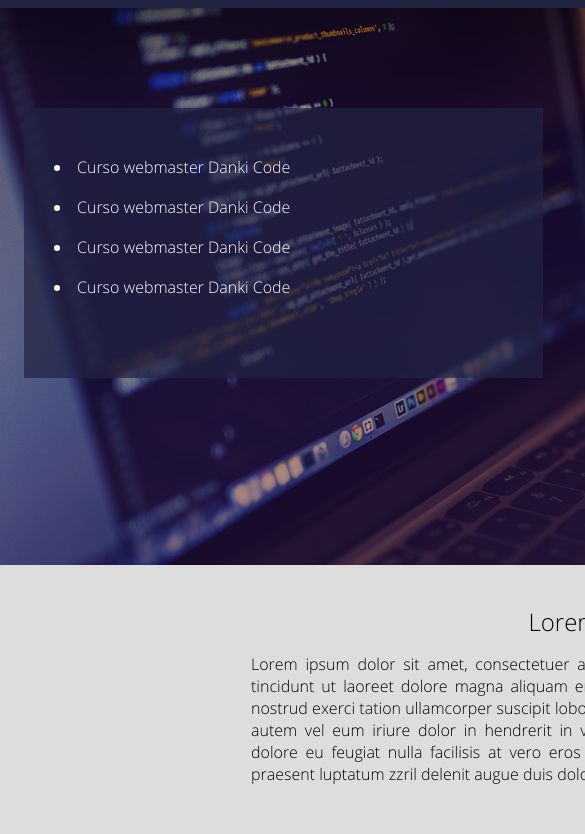
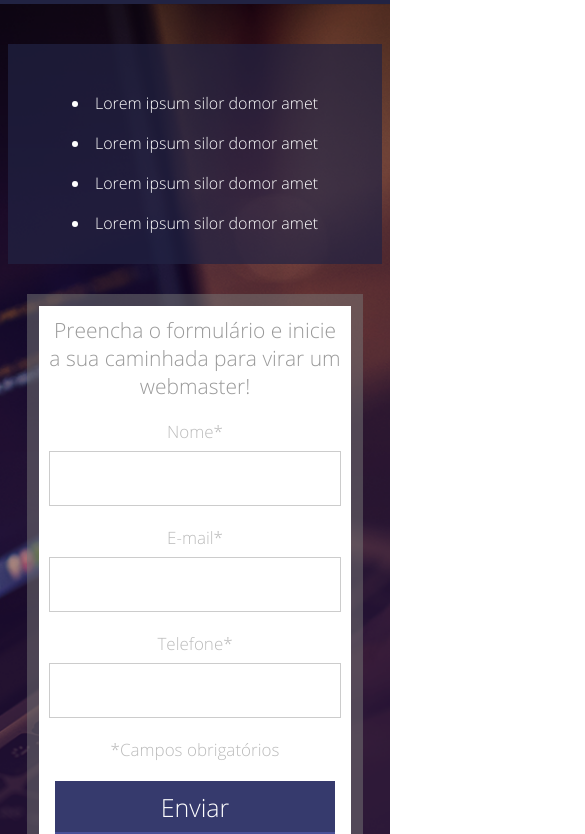
Before and after one commit to Tiagox42/CursoFrontEnd-LandingPage-1, a plain HTML site: page index.html in a window 390 px wide. Shown: the part 52-886 px from the top of the page, 585 px wide, since content can reach past the window. Drawn offline with Linux system fonts and the light colour scheme.

Commit message:
Aplicando Responsivo
Parte final

```diff
--- a/css/style.css
+++ b/css/style.css
@@ -1,210 +1,290 @@
-* {
+*{
 	margin: 0;
 	padding: 0;
 	box-sizing: border-box;
 	font-family: "Open Sans";
 }
 
-.center {
-  width: 1200px;
-  margin: 0 auto;
-  padding: 0 2%;
-}
-
-html,
-body {
+html,body{
 	height: 100%;
 }
 
-@font-face {
-  src: url(../fonts/OpenSans-Light.ttf);
+@font-face{
+	src:url('../fonts/OpenSans-Light.ttf');
 	font-family: "Open Sans";
 }
 
-.clear {
+.clear{
 	clear: both;
 }
 
-.header {
-  min-width: 1200px;
+.center{
+	max-width: 1280px;
 	width: 100%;
+	margin: 0 auto;
+}
+
+.header{
+	width: 100%;
+	padding:0 2%;
 	height: 60px;
 	background-color: #212343;
 }
 
-.header img {
+.header img{
 	margin: 15px;
 }
 
-.container-banner {
+.container-banner{
 	width: 100%;
-  min-width: 1200px;
+	padding:0 2%;
 	height: 557px;
-  background-image: url("../images/header_bg.png");
+	background-image:url('../images/header_bg.png');
 	background-size: cover;
 	background-position: center;
 }
 
-.container-banner > .center {
+.container-banner > .center{
 	height: 100%;
 }
 
-.form {
-  padding: 10px;
+.form{
+	padding:10px;
 	width: 400px;
 	height: calc(100% + 30px);
 	float: right;
 	position: relative;
-  top: -15px;
-  border: 8px solid rgba(120, 120, 120, 0.7);
+	top:-15px;
+	border-width: 12px;
+	border-color: rgba(120,120,120,0.5);
 	border-style: solid;
 	background-color: white;
-  background-clip: padding-box;
+	background-clip:padding-box;
+	/*background-origin tem o mesmo conceito porém serve para imagens.*/
 }
 
-.form h2 {
+.form h2{
 	font-weight: normal;
 	color: #999999;
 	font-size: 21px;
 }
 
-.input-container {
-  margin-top: 20px;
+.input-container{
+	margin-top:20px;
 }
 
-.input-container span {
+.input-container span{
 	display: inline-block;
 	width: 100%;
-  color: #bbbbbb;
+	color: #BBBBBB;
 	font-size: 17px;
 }
 
-.form p {
-  margin: 20px 0;
+.form p{
 	display: inline-block;
 	width: 100%;
-  color: #bbbbbb;
+	color: #BBBBBB;
 	font-size: 17px;
+	margin:20px 0;
 }
 
-.input-container input[type="text"] {
-  margin-top: 8px;
+.input-container input[type=text]{
+	margin-top:8px;
 	width: 344px;
 	height: 55px;
-  border: 1px solid #ccc;
+	border:1px solid #ccc;
 }
 
-.form .input-submit-container {
+.form .input-submit-container{
 	text-align: center;
 }
 
-.form input[type="submit"] {
-  width: 290px;
-  height: 56px;
-  background-color: #363a6d;
+.form input[type=submit]{
 	color: white;
 	font-size: 25px;
+	width: 280px;
+	height: 56px;
 	display: inline-block;
-  border-bottom: 5px solid #4a5097;
-  border-top: 0;
+	background-color: #363A6D;
+	border-top:0;
 	border-right: 0;
 	border-left: 0;
 	cursor: pointer;
+	border-bottom: 5px solid #4A5097;
 }
 
-.form input[type="submit"]:hover {
+.form input[type=submit]:hover{
 	background-color: #323665;
 }
 
-.container-list {
-  padding: 30px;
-  margin-top: 100px;
+.container-list{
+	padding:30px;
+	margin-top:100px;
 	float: left;
 	width: 519px;
 	height: 270px;
-  background-color: rgba(33, 35, 67, 0.7);
+	background-color: rgba(33,35,67,0.7);
 }
 
-.container-list ul {
+.container-list ul{
 	list-style-position: inside;
 }
 
-.container-list ul li {
-  margin-top: 18px;
+.container-list ul li{
+	margin-top:18px;
 	color: white;
 }
 
-.container-2 {
-  min-width: 1200px;
-  padding: 40px 0;
-  background-color: rgb(221, 221, 221);
+
+.container-2{
+	padding:40px 2%;
+	background-color: #ddd;
 	text-align: center;
 }
 
-.container-2 h2 {
+
+.container-2 h2{
 	font-weight: normal;
 }
 
-.container-2 p {
-  width: 698px;
-  margin: 15px 0;
+.container-2 p{
+	width: 100%;
+	max-width: 768px;
+	margin:15px 0;
 	display: inline-block;
 	text-align: justify;
 }
 
-.arrow {
+.arrow{
 	position: relative;
-  top: 60px;
-  left: 50%;
+	top:60px;
+	left:50%;
 	margin-left: -20px;
 	width: 40px;
 	height: 40px;
-  background-image: url("../images/arrow.png");
+	background-image: url('../images/arrow.png');
 	background-size: 100% 100%;
 }
 
-.section-1 {
-  min-width: 1200px;
-  padding: 90px 0;
+.section-1{
+	padding:90px 2%;
 }
 
-.section-1 h2 {
+.section-1 h2{
 	text-align: center;
 	color: #462663;
 	font-weight: normal;
 }
 
-.container-section {
+.container-section{
+	margin-top:40px;
 	text-align: center;
 }
 
-.container-single {
+.container-single{
 	float: left;
 	width: 33.3333%;
-  padding: 30px;
+	padding:30px;
 }
 
-.container-single:last-child {
-  margin-right: 0;
+
+.container-single p{
+	display: inline-block;
+	text-align: justify;
+	padding:10px;
 }
 
-.container-single p {
-  display: inline-block;
-  text-align: justify;
-  padding: 10px 25px;
+.container-single img{
+	width:70px;
 }
 
-.container-single img {
-  width: 70px;
-}
-
-.footer {
-  border-top: 2px solid #888888;
-  padding: 20px 0;
+.footer{
+	/*clear:both;*/
+	border-top:2px solid #888888;
+	padding:20px 0;
 	text-align: center;
 	color: #888;
 }
 
-.footer p {
-  margin-top: 8px;
+.footer p{
+	margin-top:8px;
 }
+
+
+@media screen and (max-width: 1024px){
+	.header{
+		height: auto;
+		width: 100%;
+		padding:15px 0;
+		text-align: center;
+	}
+
+	.header img{
+		margin:0;
+	}
+
+	.container-list{
+		padding:30px 0;
+		width: 40%;
+		float: left;
+		display: inline-block;
+		max-width: 500px;
+		height: auto;
+	}
+
+	.container-banner{
+		width: 100%;
+		padding:40px 2%;
+		height: auto;
+		text-align: center;
+	}
+
+	.form{
+		max-width: 400px;
+		padding:10px;
+		width: 60%;
+		height: 100%;
+		float:right;
+		top:0;
+	}
+
+	.input-container input[type=text]{
+		width: 100%;
+		height: 55px;
+	}
+
+
+	.form input[type=submit]{
+		max-width: 280px;
+		height: 56px;
+		width: 100%;
+	}
+}
+
+@media screen and (max-width: 768px){
+	.container-2{
+		padding-right: 4%;
+		padding-left: 4%;
+	}
+	.container-list{
+		margin-top: 0;
+		float: none;
+		display: inline-block;
+		width: 100%;
+	}
+
+	.form{
+		float: none;
+		display: inline-block;
+		width: 90%;
+		margin-top:30px;
+	}
+
+	.container-single{
+		float: none;
+		display: inline-block;
+		width: 100%;
+		max-width: 600px;
+		padding:30px 0;
+	}
+}
--- a/index.html
+++ b/index.html
@@ -1,111 +1,119 @@
-<!DOCTYPE html>
+<!doctype html>
 <html>
 
 	<head>
 		<title>Projeto 01</title>
+		<link href="css/style.css" type="text/css" rel="stylesheet" />
 		<meta charset="utf-8" />
-    <link rel="stylesheet" href="css/style.css" />
 	</head>
 
 	<body>
+
+
+
 	<div class="header">
 		<div class="center">
-            <img src="images/logo.png" alt="danki.code" />
-        </div>
-    </div>
+			<img src="images/logo.png" />
+		</div><!--center-->
+	</div><!--header-->
+
 	<div class="container-banner">
 		<div class="center">
+		<div>
 		<div class="container-list">
 			<ul>
-                    <li>Curso webmaster Danki Code</li>
-                    <li>Curso webmaster Danki Code</li>
-                    <li>Curso webmaster Danki Code</li>
-                    <li>Curso webmaster Danki Code</li>
+				<li>Lorem ipsum silor domor amet</li>
+				<li>Lorem ipsum silor domor amet</li>
+				<li>Lorem ipsum silor domor amet</li>
+				<li>Lorem ipsum silor domor amet</li>
 			</ul>
+		</div><!--container-list-->
 		</div>
+		<div>
 			<div class="form">
-                <form>
-                    <h2>
-                        Preencha o formulário e inicie a sua caminhada para virar um webmaster!
-                    </h2>
+				<h2>Preencha o formulário e inicie a sua
+				caminhada para virar um webmaster!</h2>
 				<form>
 					<div class="input-container">
 						<span>Nome*</span>
-                            <input type="text" name="nome" id="" required />
-                        </div>
+						<input type="text" name="nome" required />
+					</div><!--input-container-->
+
 					<div class="input-container">
 						<span>E-mail*</span>
-                            <input type="text" name="email" id="" required />
-                        </div>
+						<input type="text" name="nome" required />
+					</div><!--input-container-->
+
 					<div class="input-container">
 						<span>Telefone*</span>
-                            <input type="text" name="telefone" id="" required />
-                        </div>
+						<input type="text" name="nome" required />
+					</div><!--input-container-->
 
 					<p class="warning">*Campos obrigatórios</p>
 
 					<div class="input-submit-container">
-                            <input type="submit" name="enviar" value="Enviar" />
+						<input type="submit" name="acao" value="Enviar">
+					</div><!--input-submit-container-->
+				</form>
+			</div><!--form-->
 		</div>
-                    </form>
-                </form>
-            </div>
-        </div>
-    </div>
+			<div class="clear"></div>
+		</div><!--center-->
+	</div><!--container-banner-->
+
 	<div class="container-2">
 		<div class="center">
-            <h2>Lorem Ipsum</h2>
-            <p>Lorem ipsum dolor sit amet, consectetuer adipiscing elit, sed diam nonummy nibh euismod tincidunt ut
-                laoreet dolore magna aliquam erat volutpat. Ut wisi enim ad minim veniam, quis nostrud exerci tation
-                ullamcorper suscipit lobortis nisl ut
-                aliquip ex ea commodo consequat. Duis autem vel eum iriure dolor in hendrerit in vulputate velit esse
-                molestie consequat, vel illum dolore eu feugiat nulla facilisis at vero eros et accumsan et iusto odio
-                dignissim qui blandit praesent
-                luptatum zzril delenit augue duis dolore te feugait nulla facilisi.</p>
+			<h2>Lorem ipsum</h2>
+			<p>Lorem ipsum dolor sit amet, consectetuer adipiscing elit, sed diam nonummy nibh euismod tincidunt ut laoreet dolore magna aliquam erat volutpat. Ut wisi enim ad minim veniam, quis nostrud exerci tation ullamcorper suscipit lobortis nisl ut aliquip ex ea commodo consequat. Duis autem vel eum iriure dolor in hendrerit in vulputate velit esse molestie consequat, vel illum dolore eu feugiat nulla facilisis at vero eros et accumsan et iusto odio dignissim qui blandit praesent luptatum zzril delenit augue duis dolore te feugait nulla facilisi.</p>
+		</div><!--center-->
 
-        </div>
 		<div class="arrow"></div>
-    </div>
+
+
+	</div><!--container-2-->
+
+
 	<div class="section-1">
 		<div class="center">
-            <h2>Aprenda com que está no mercado</h2>
+		<h2>Aprenda com quem está no mercado</h2>
+
 		<div class="container-section">
+
 			<div class="container-single">
-                    <div><img src="images/icon.png" alt=""></div>
+				<div><img src="images/icon.png" /></div>
 				<div class="text-container-single">
-                        <h2>Atualizações grandes</h2>
-                        <p>Lorem ipsum dolor sit amet, consectetuer adipiscing elit, sed diam nonummy nibh euismod
-                            tincidunt ut laoreet dolore magna aliquam erat volutpat. Ut wisi enim ad minim veniam</p>
+					<h2>Lorem ipsum</h2>
+					<p>Lorem ipsum dolor sit amet, consectetuer adipiscing elit, sed diam nonummy nibh euismod tincidunt ut laoreet dolore magna aliquam erat volelit esse molestie consequat, vel illum dolore</p>
+				</div><!--text-container-single-->
+			</div><!--container--single-->
 
-                    </div>
-                </div>
 			<div class="container-single">
-                    <div><img src="images/icon.png" alt=""></div>
+				<div><img src="images/icon.png" /></div>
 				<div class="text-container-single">
-                        <h2>Atualizações grandes</h2>
-                        <p>Lorem ipsum dolor sit amet, consectetuer adipiscing elit, sed diam nonummy nibh euismod
-                            tincidunt ut laoreet dolore magna aliquam erat volutpat. Ut wisi enim ad minim veniam</p>
+					<h2>Lorem ipsum</h2>
+					<p>Lorem ipsum dolor sit amet, consectetuer adipiscing elit, sed diam nonummy nibh euismod tincidunt ut laoreet dolore magna aliquam erat volelit esse molestie consequat, vel illum dolore</p>
+				</div><!--text-container-single-->
+			</div><!--container--single-->
 
-                    </div>
-                </div>
 			<div class="container-single">
-                    <div><img src="images/icon.png" alt=""></div>
+				<div><img src="images/icon.png" /></div>
 				<div class="text-container-single">
-                        <h2>Atualizações grandes</h2>
-                        <p>Lorem ipsum dolor sit amet, consectetuer adipiscing elit, sed diam nonummy nibh euismod
-                            tincidunt ut laoreet dolore magna aliquam erat volutpat. Ut wisi enim ad minim veniam</p>
+					<h2>Lorem ipsum</h2>
+					<p>Lorem ipsum dolor sit amet, consectetuer adipiscing elit, sed diam nonummy nibh euismod tincidunt ut laoreet dolore magna aliquam erat volelit esse molestie consequat, vel illum dolore</p>
+				</div><!--text-container-single-->
+			</div><!--container--single-->
+			<div class="clear"></div>
+		</div><!--container-section-->
 
-                    </div>
-                </div>
-                <div class="clear"></div>
-            </div>
-        </div>
-    </div>
+		</div><!--center-->
+	</div><!--section-1-->
+
 	<div class="footer">
+
 		<p>Todos os direitos reservados</p>
-        <p>Av. Lorem Lorem Lorem, 555.555</p>
+		<p>Av. Lorem Ipsum, silor domor 211 - Florianópolis SC</p>
+	</div><!--footer-->
 
-    </div>
 	</body>
 
 </html>
```
Lines whose indentation alone changed are shown as unchanged.
